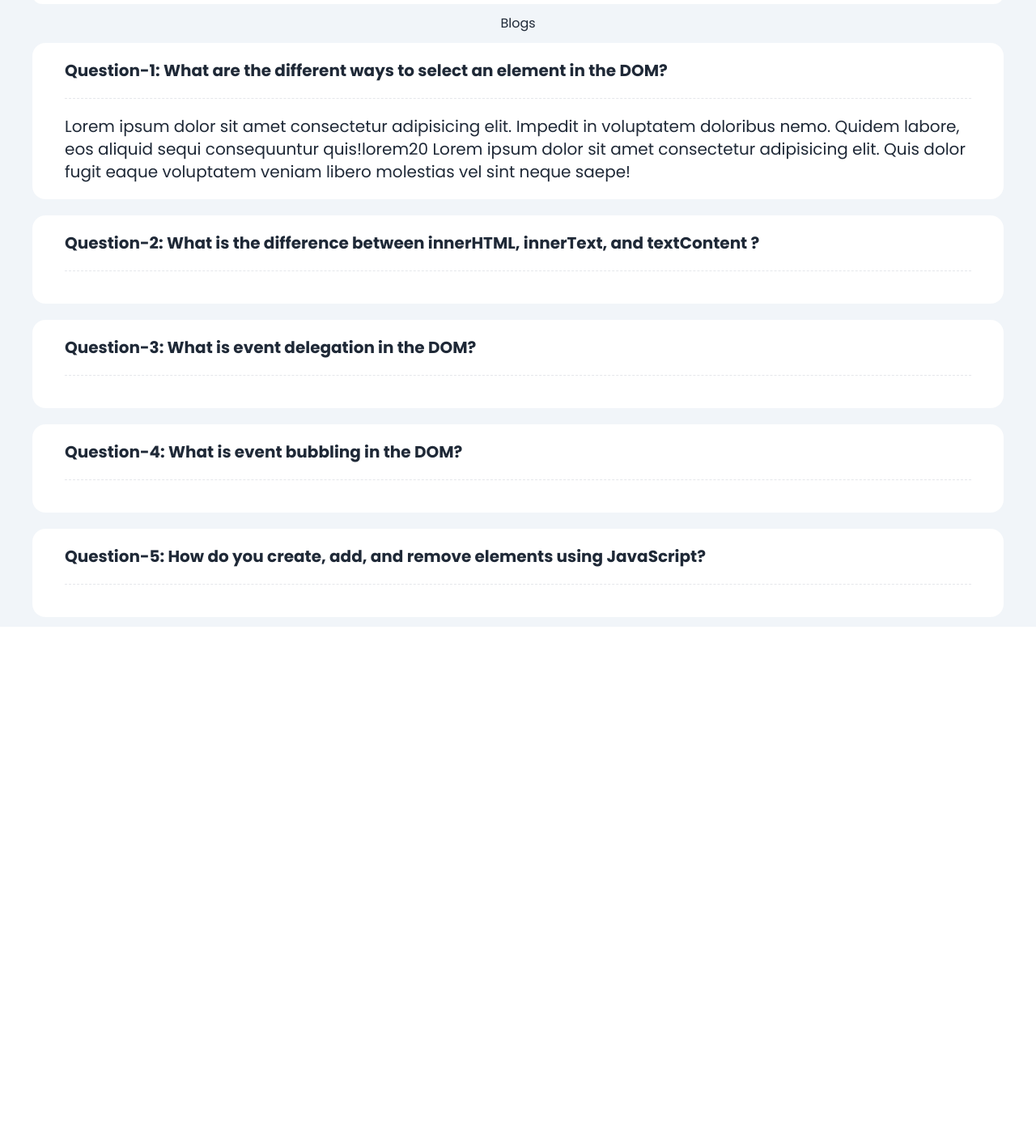
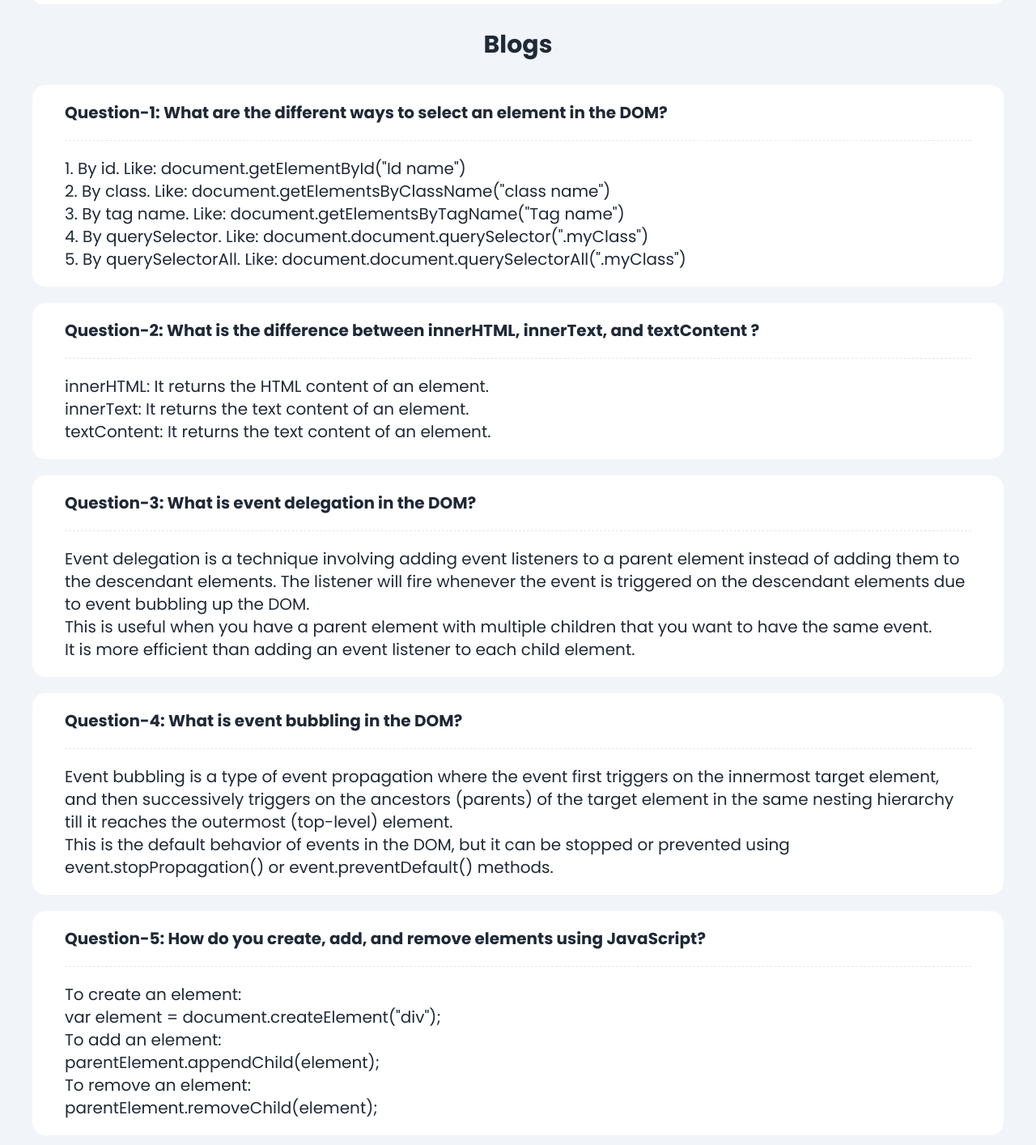
Before and after one commit to faysalahmed915/Assignment-5, a plain HTML site: page blog.html in a window 1280 px wide. Shown: the part 75-1489 px from the top of the page at 81% size. Before the commit the page ends 849 px from the top, so only its background shows below. Drawn offline with nearby package versions, Linux system fonts and the light colour scheme.

Commit message:
blog page done

```diff
--- a/blog.html
+++ b/blog.html
@@ -41,36 +41,52 @@
         </div>
     </header>
     <main>
-        <h1 class="text-center">Blogs</h1>
+        <h1 class="text-center text-3xl font-bold py-5">Blogs</h1>
         <section class="mx-10 py-3 grid gap-5">
+            <!-- q-1 -->
             <div class="bg-base-100 px-10 py-5 card grid gap-5">
                 <h3 class="font-bold text-xl">Question-1: What are the different ways to select an element in the DOM?</h3>
                 <hr class="border-dashed">
-                <p class="text-xl">Lorem ipsum dolor sit amet consectetur adipisicing elit. Impedit in voluptatem doloribus nemo. Quidem labore, eos aliquid sequi consequuntur quis!lorem20    Lorem ipsum dolor sit amet consectetur adipisicing elit. Quis dolor fugit eaque voluptatem veniam libero molestias vel sint neque saepe!</p>
+                <p class="text-xl">1. By id. Like: document.getElementById("Id name") <br>
+                    2. By class. Like: document.getElementsByClassName("class name") <br>
+                    3. By tag name. Like: document.getElementsByTagName("Tag name") <br>
+                    4. By querySelector. Like: document.document.querySelector(".myClass") <br>
+                    5. By querySelectorAll. Like: document.document.querySelectorAll(".myClass")</p>
             </div>
-
+            <!-- q-2 -->
             <div class="bg-base-100 px-10 py-5 card grid gap-5">
                 <h3 class="font-bold text-xl">Question-2: What is the difference between innerHTML, innerText, and textContent ?</h3>
                 <hr class="border-dashed">
-                <p class="text-xl"></p>
+                <p class="text-xl">innerHTML: It returns the HTML content of an element. <br>
+                    innerText: It returns the text content of an element. <br>
+                    textContent: It returns the text content of an element.</p>
             </div>
-
+            <!-- q-3 -->
             <div class="bg-base-100 px-10 py-5 card grid gap-5">
                 <h3 class="font-bold text-xl">Question-3: What is event delegation in the DOM?</h3>
                 <hr class="border-dashed">
-                <p class="text-xl"></p>
+                <p class="text-xl">Event delegation is a technique involving adding event listeners to a parent element instead of adding them to the descendant elements. The listener will fire whenever the event is triggered on the descendant elements due to event bubbling up the DOM. <br>
+                    This is useful when you have a parent element with multiple children that you want to have the same event. <br>
+                    It is more efficient than adding an event listener to each child element.
+                </p>
             </div>
-
+            <!-- q-4 -->
             <div class="bg-base-100 px-10 py-5 card grid gap-5">
                 <h3 class="font-bold text-xl">Question-4: What is event bubbling in the DOM?</h3>
                 <hr class="border-dashed">
-                <p class="text-xl"></p>
+                <p class="text-xl">Event bubbling is a type of event propagation where the event first triggers on the innermost target element, and then successively triggers on the ancestors (parents) of the target element in the same nesting hierarchy till it reaches the outermost (top-level) element. <br>
+                    This is the default behavior of events in the DOM, but it can be stopped or prevented using event.stopPropagation() or event.preventDefault() methods.</p>
             </div>
-
+            <!-- q-5 -->
             <div class="bg-base-100 px-10 py-5 card grid gap-5">
                 <h3 class="font-bold text-xl">Question-5: How do you create, add, and remove elements using JavaScript?</h3>
                 <hr class="border-dashed">
-                <p class="text-xl"></p>
+                <p class="text-xl">To create an element: <br>
+                    var element = document.createElement("div"); <br>
+                    To add an element: <br>
+                    parentElement.appendChild(element); <br>
+                    To remove an element: <br>
+                    parentElement.removeChild(element);</p>
             </div>
 
         </section>
--- a/script/alret.js
+++ b/script/alret.js
@@ -22,7 +22,7 @@ for (let i = 0; i < document.getElementsByClassName("btn-alert").length; i++) {
         document.getElementById("task-left").innerText = taskLeft;
         this.disabled = true;
         // task history
-        activity (i)
+        activity(i)
         // all tasks completed
         if (taskLeft === 0) {
             alert("You have completed all the tasks");
--- a/script/utilities/utility.js
+++ b/script/utilities/utility.js
@@ -19,7 +19,7 @@ function activity (indexOfCard) {
                 <p>
                     You have complited the task <span class="font-bold">${
                         taskTitle[indexOfCard].innerText
-                    }</span> at <span class="font-bold">${timeNow}</span>
+                    }</span> at <span class="font-bold">${new Date ()}</span>
                 </p>
             </div>
         `
```
Also changed, not shown: index.html (+1 -1 lines).
